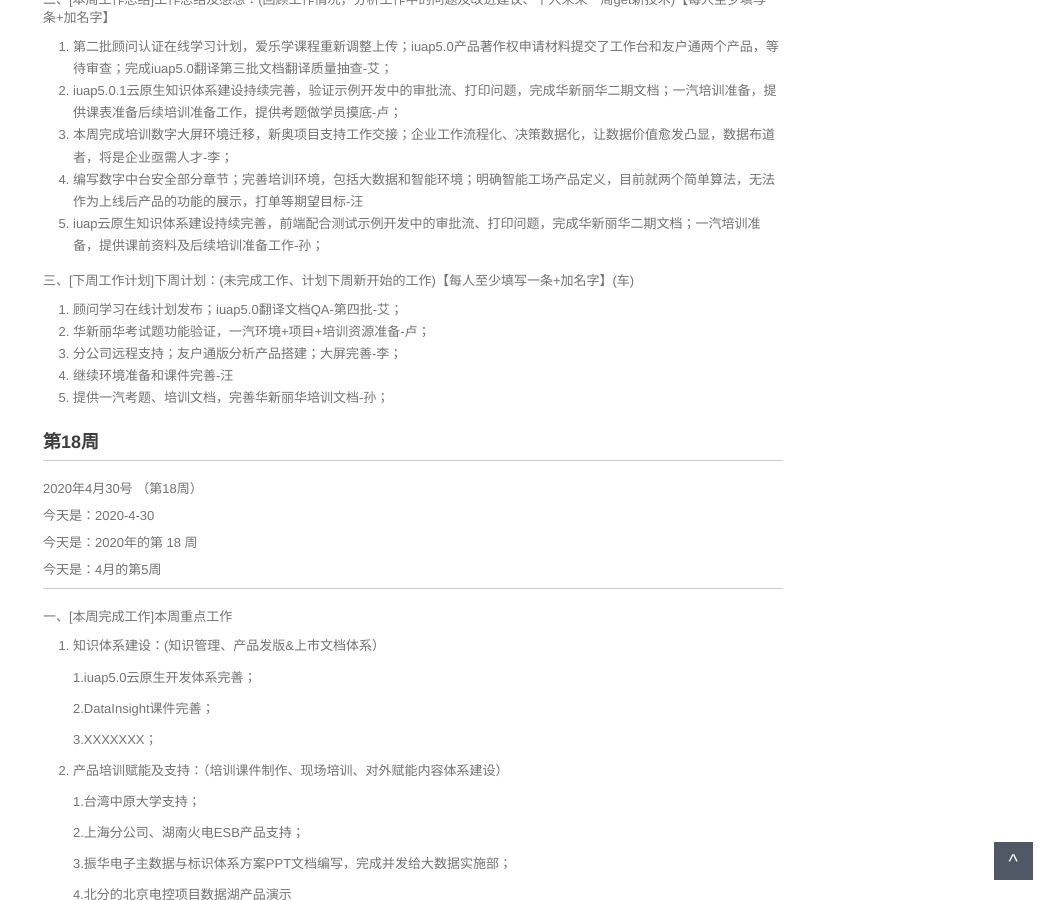
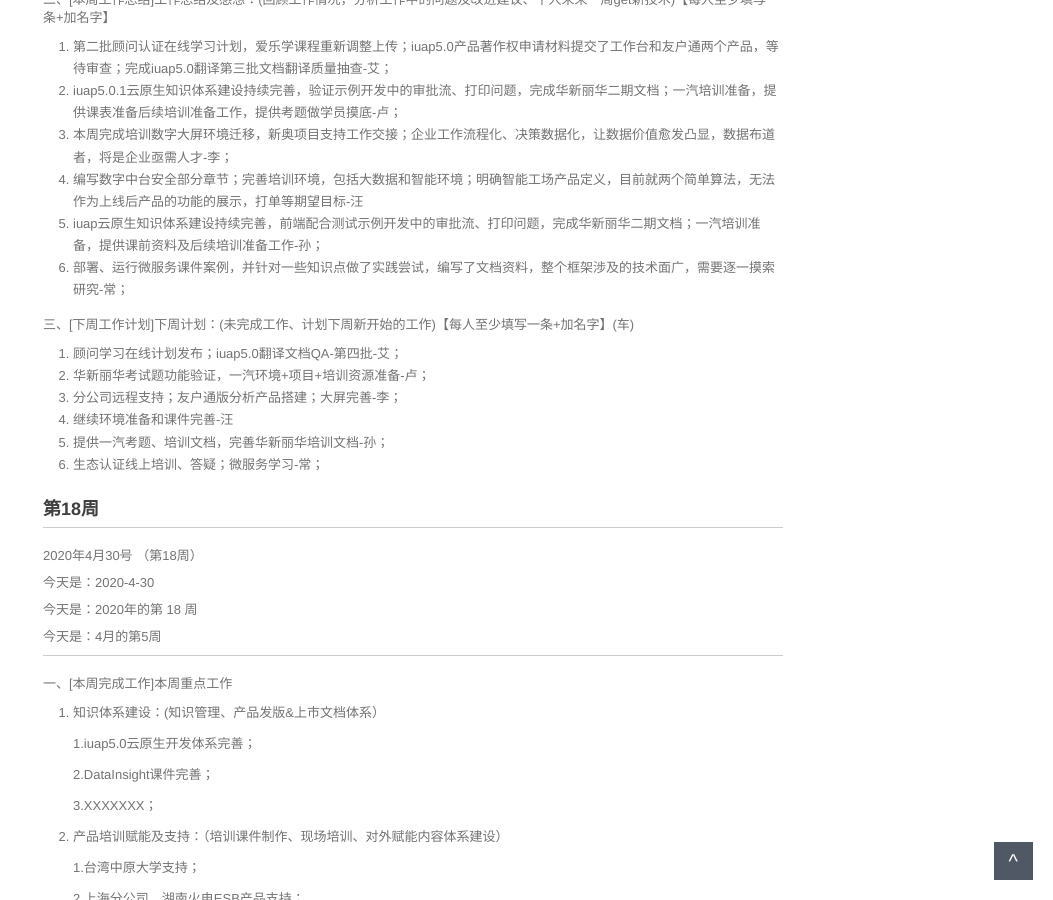
Before and after one commit to walllFlower/blog, a Jekyll site: the page built from 2020-02-28-day_report.md, in a window 1280 px wide and 900 px high, scrolled down 1204 px. Shown: the whole window, without its empty margins (227-1280 px from the left). Built offline with Jekyll 4.4.1, drawn with Linux system fonts in a browser that asks for light colours; comment, search, counter and statistics services are not loaded.

Commit message:
Update 2020-02-28-day_report.md

```diff
--- a/2020-02-28-day_report.md
+++ b/2020-02-28-day_report.md
@@ -75,6 +75,7 @@ categories: 技术运营工作周报
 3. 本周完成培训数字大屏环境迁移，新奥项目支持工作交接；企业工作流程化、决策数据化，让数据价值愈发凸显，数据布道者，将是企业亟需人才-李；
 4. 编写数字中台安全部分章节；完善培训环境，包括大数据和智能环境；明确智能工场产品定义，目前就两个简单算法，无法作为上线后产品的功能的展示，打单等期望目标-汪
 5. iuap云原生知识体系建设持续完善，前端配合测试示例开发中的审批流、打印问题，完成华新丽华二期文档；一汽培训准备，提供课前资料及后续培训准备工作-孙；
+6. 部署、运行微服务课件案例，并针对一些知识点做了实践尝试，编写了文档资料，整个框架涉及的技术面广，需要逐一摸索研究-常；
 
 
 三、[下周工作计划]下周计划：(未完成工作、计划下周新开始的工作)【每人至少填写一条+加名字】(车)
@@ -84,6 +85,7 @@ categories: 技术运营工作周报
 3. 分公司远程支持；友户通版分析产品搭建；大屏完善-李；
 4. 继续环境准备和课件完善-汪
 5. 提供一汽考题、培训文档，完善华新丽华培训文档-孙；
+6. 生态认证线上培训、答疑；微服务学习-常；
 
 
 
```
